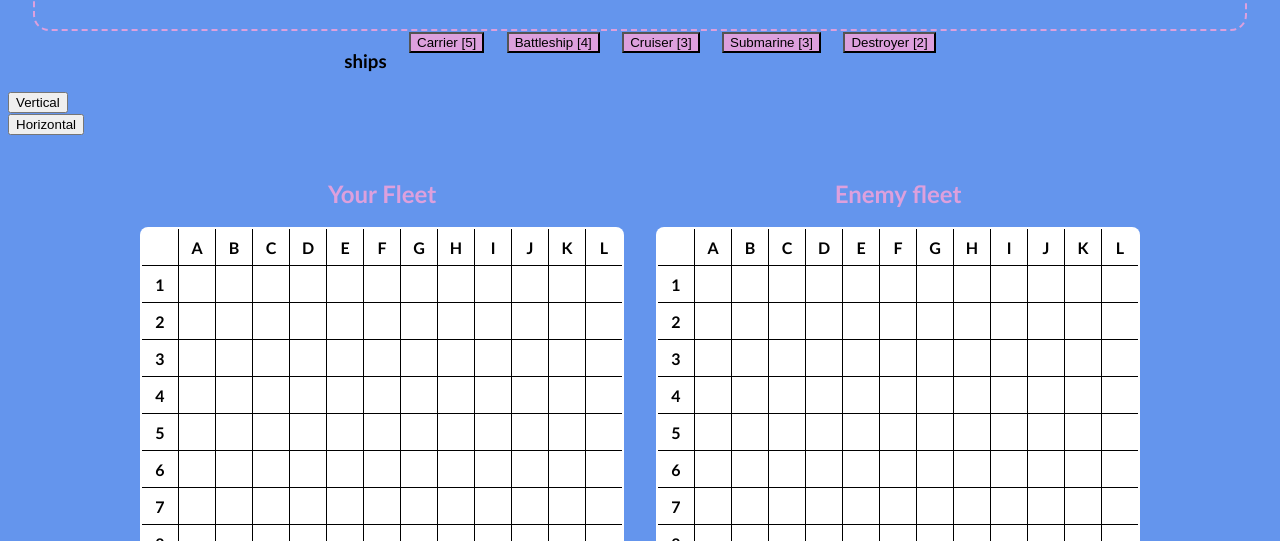
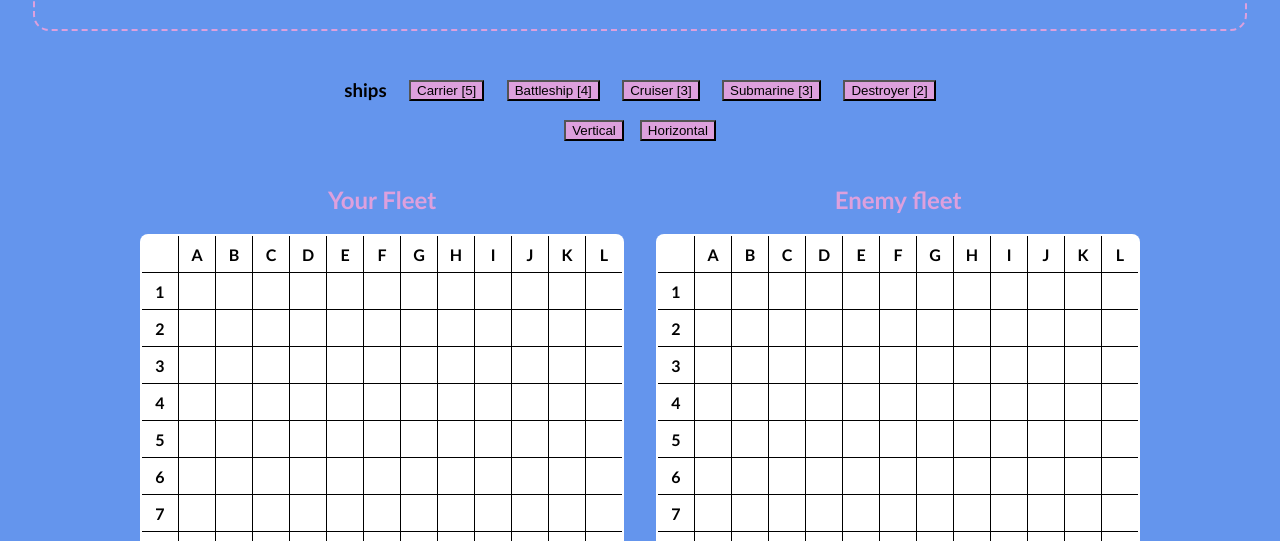
Before and after one commit to OB-Mbewe-07/Battleships, a plain HTML site: page index.html in a window 1280 px wide. Shown: the part 259-800 px from the top of the page. Drawn offline with Linux system fonts and the light colour scheme.

Commit message:
most presentable checkpoint up to now

```diff
--- a/style.css
+++ b/style.css
@@ -17,6 +17,7 @@ section .main_header{
     margin-left: 2%;
     margin-right: 2%;
     border-radius: 1rem;
+    margin-bottom: 1.8rem;
 }
 
 .spanMenu_Container{
@@ -39,17 +40,25 @@ a{
     color: plum;
 }
 
+.button-section{
+    display: flex;
+    align-items: center;
+}
 
-.contain-btn, .vertical-or-Horizontal{
+.Orientation_Wrapper button{
+    background-color: plum;
+}
+
+.Orientation_Wrapper{
+    display: flex;
+    align-items: center;
+    column-gap: 1rem;
+}
+
+.countainer-Section-Orientation{
     display: flex;
     justify-content: center;
-}
-
-.btn-click, .vertical-or-Horizontal{
-    height: 5rem;
-    width: 17rem;
-    border-radius: 18px;
-    background-color: plum;
+    align-items: center;
 }
 
 .container-menu{
```
